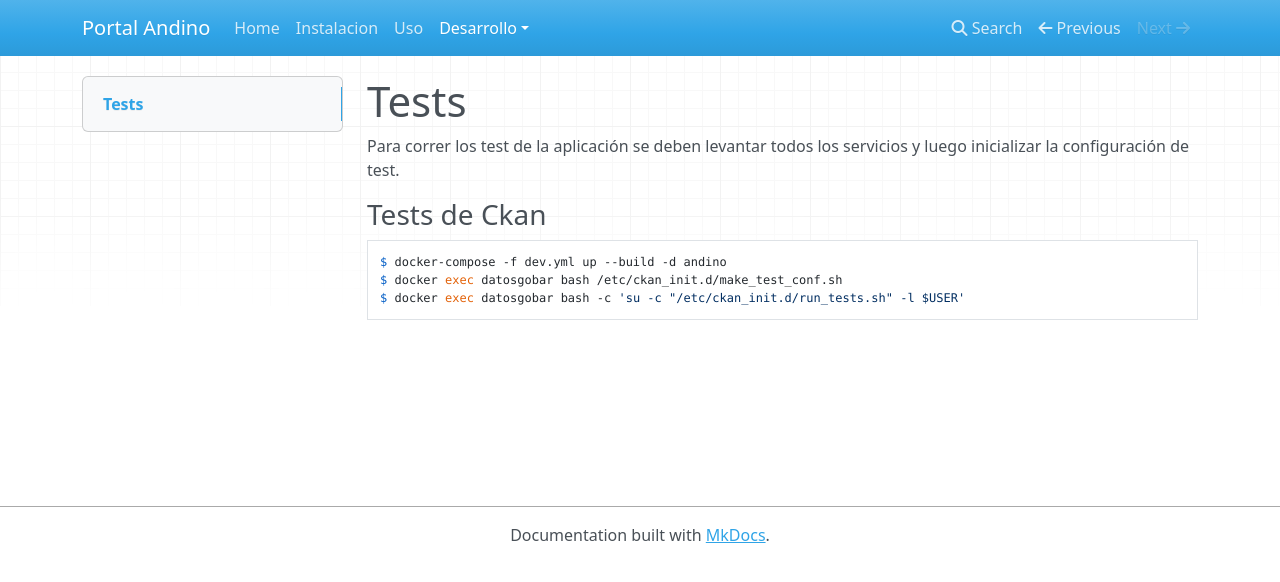
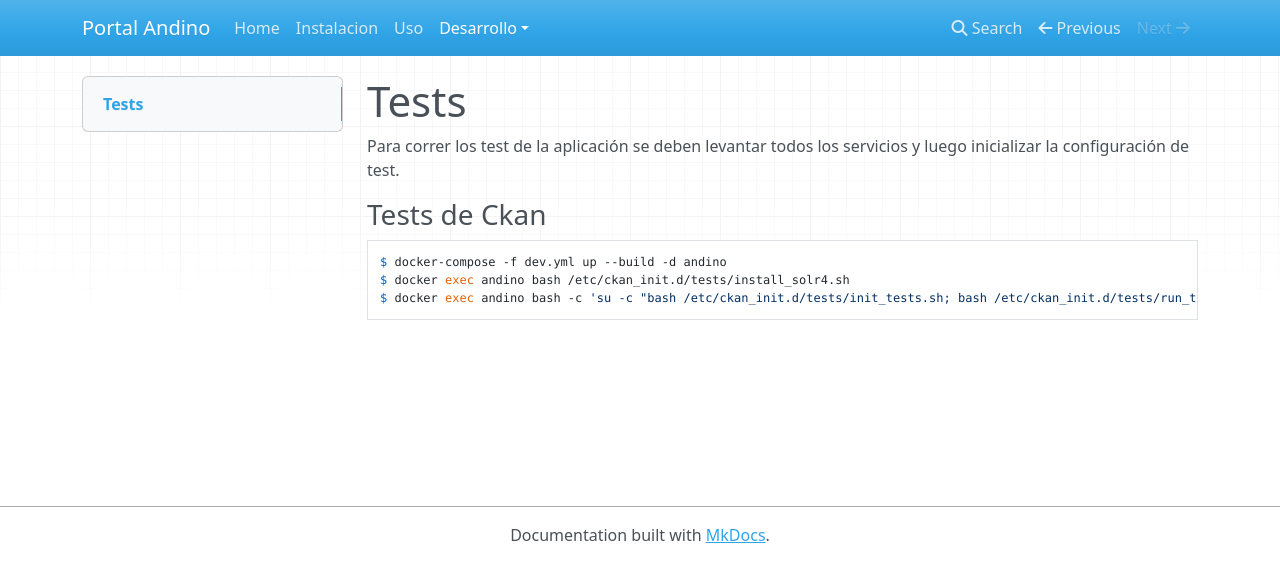
Before and after one commit to datosgobar/portal_datos.gob.ar, an MkDocs documentation site: the page built from docs/development/tests.md, in a window 1280 px wide. Shown: the top 582 px of the page. Built offline with MkDocs 1.6.1, drawn with Linux system fonts in a browser that asks for light colours; nearby versions of some CDN libraries; old or Windows-style settings are respelled for this version of MkDocs.

Commit message:
Actualizo los tests

```diff
--- a/.travis.yml
+++ b/.travis.yml
@@ -5,7 +5,7 @@ services:
 
 before_install:
   - docker-compose -f dev.yml up -d --build datosgobar
-  - docker exec datosgobar bash /etc/ckan_init.d/make_test_conf.sh
+  - docker exec andino bash /etc/ckan_init.d/tests/install_solr4.sh
 
 script:
-  - docker exec datosgobar bash -c 'su -c "/etc/ckan_init.d/run_tests.sh" -l $USER'
+  - docker exec datosgobar bash -c 'su -c "bash /etc/ckan_init.d/tests/init_tests.sh; bash /etc/ckan_init.d/tests/run_tests.sh" -l $USER'
--- a/docs/development/tests.md
+++ b/docs/development/tests.md
@@ -4,5 +4,5 @@ Para correr los test de la aplicación se deben levantar todos los servicios y l
 
 ### Tests de Ckan
     $ docker-compose -f dev.yml up --build -d andino
-    $ docker exec datosgobar bash /etc/ckan_init.d/make_test_conf.sh
-    $ docker exec datosgobar bash -c 'su -c "/etc/ckan_init.d/run_tests.sh" -l $USER'
+    $ docker exec andino bash /etc/ckan_init.d/tests/install_solr4.sh
+    $ docker exec andino bash -c 'su -c "bash /etc/ckan_init.d/tests/init_tests.sh; bash /etc/ckan_init.d/tests/run_tests.sh" -l $USER'
```
